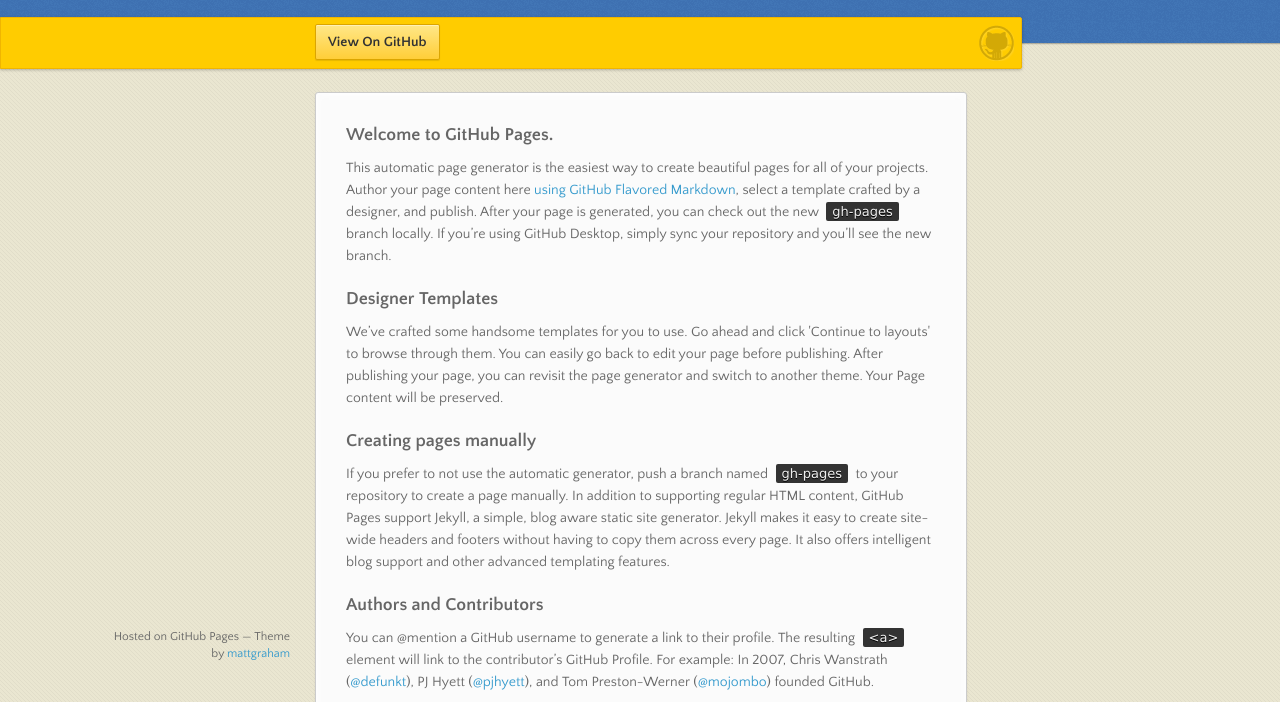
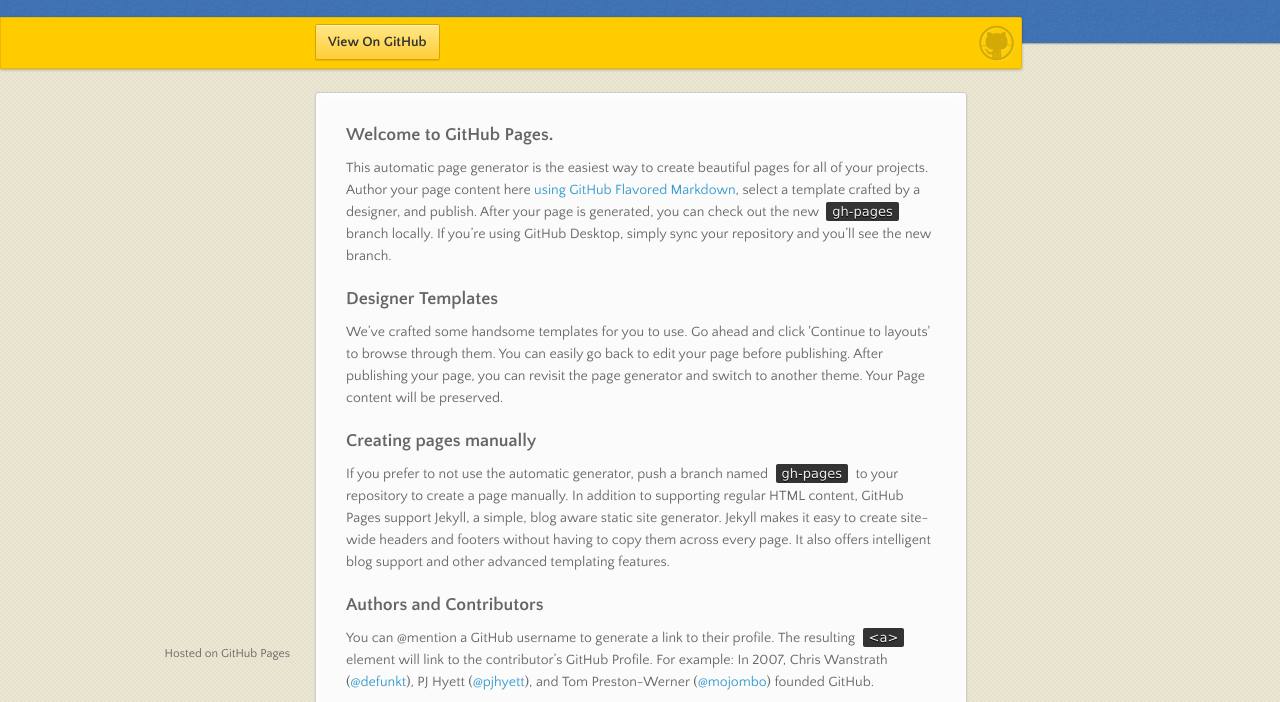
Before and after one commit to Vvvetal-90/vvvetal-90.github.io, a plain HTML site: page index.html in a window 1280 px wide. Shown: the part 98-800 px from the top of the page. Drawn offline with nearby package versions, Linux system fonts and the light colour scheme.

Commit message:
-copyright

```diff
--- a/index.html
+++ b/index.html
@@ -58,7 +58,7 @@
 <p>Having trouble with Pages? Check out our <a href="https://help.github.com/pages">documentation</a> or <a href="https://github.com/contact">contact support</a> and we’ll help you sort it out.</p>
       </section>
       <footer>
-        <p><small>Hosted on GitHub Pages &mdash; Theme by <a href="https://twitter.com/michigangraham">mattgraham</a></small></p>
+        <p><small>Hosted on GitHub Pages</small></p>
       </footer>
     </div>
     <!--[if !IE]><script>fixScale(document);</script><![endif]-->
```
